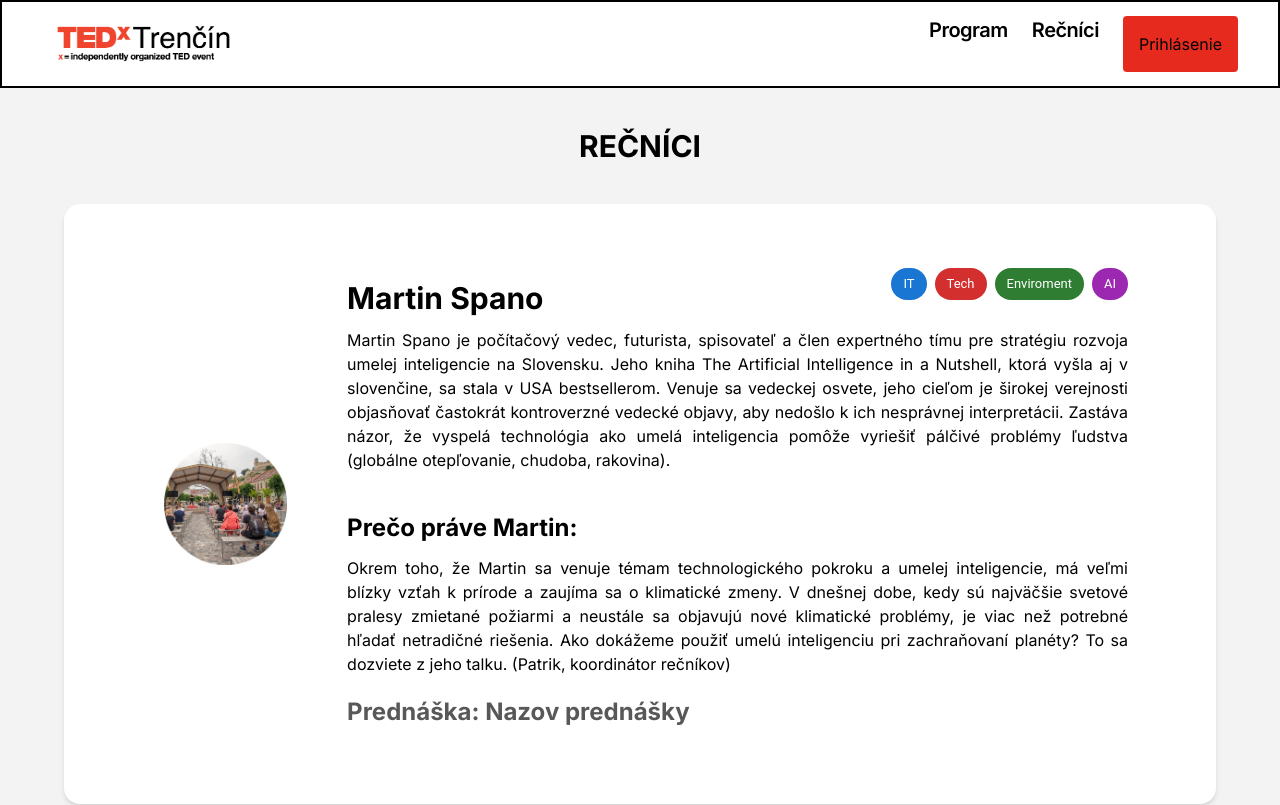
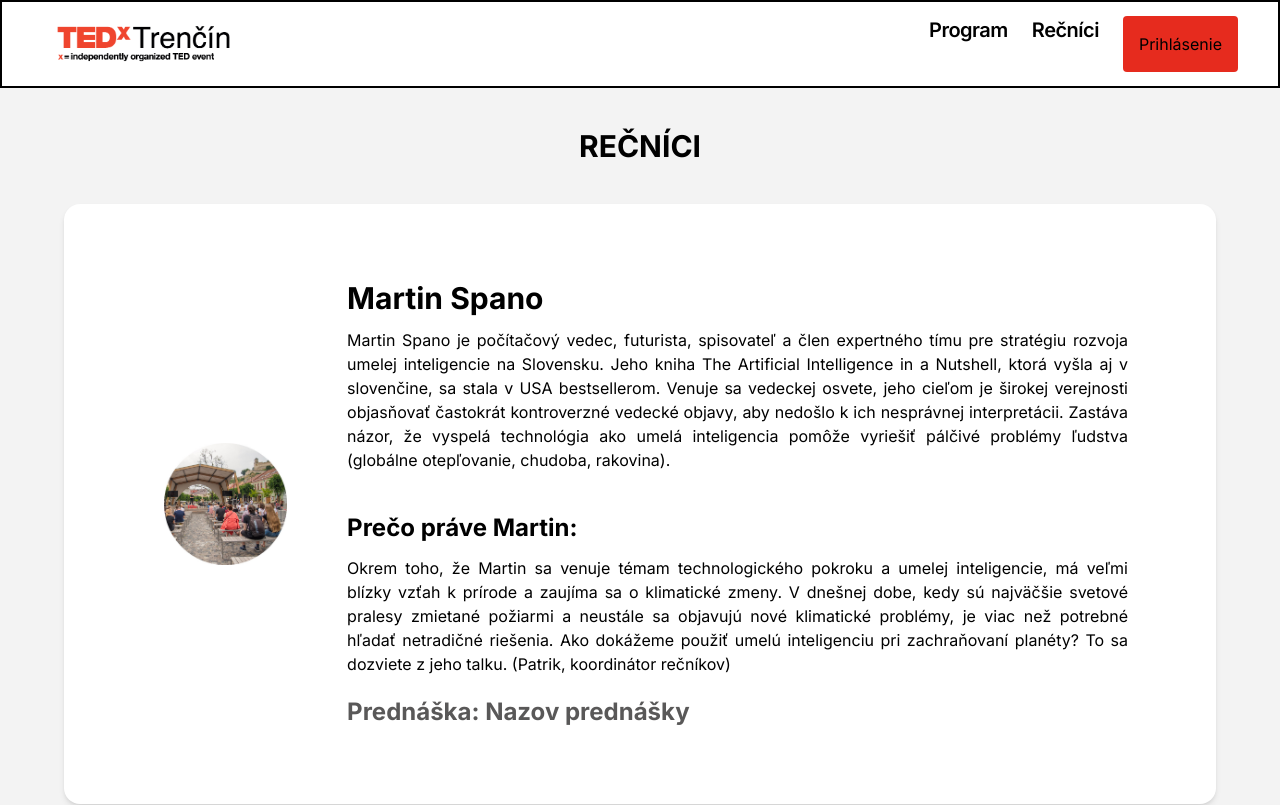
Before and after one commit to xliskova/PV247-TEDx-event-manager, a Next.js app: page /speakers in a window 1280 px wide. Shown: the top 805 px of the page. Built offline with nearby package versions, Linux system fonts and the light colour scheme.

Commit message:
refactor: Tags to work with Tag[]

```diff
--- a/src/components/DetailInformation.tsx
+++ b/src/components/DetailInformation.tsx
@@ -21,7 +21,6 @@ export const DetailInformation = ({ className }: DetailInformationProps) => {
       <div className="px-6 text-justify">
         <div className="flex justify-between">
           <h1>Martin Spano</h1>
-          <Tags />
         </div>
         <span>
           Martin Spano je počítačový vedec, futurista, spisovateľ a člen
--- a/src/components/EventCard.tsx
+++ b/src/components/EventCard.tsx
@@ -14,7 +14,19 @@ export const EventCard = ({ event }: { event: Event }) => {
         <h2 className="font-bold text-3xl"> {event.speaker} </h2>
         {event.description && <p>{event.description}</p>}
         <div className="flex justify-end pt-5">
-          <Tags />
+          <Tags
+            tags={[
+              { id: 1, title: 'IT', color: 'primary', eventId: event.id },
+              { id: 2, title: 'Tech', color: 'error', eventId: event.id },
+              {
+                id: 3,
+                title: 'Enviroment',
+                color: 'success',
+                eventId: event.id,
+              },
+              { id: 4, title: 'AI', color: 'secondary', eventId: event.id },
+            ]}
+          />
         </div>
       </div>
     </Link>
--- a/src/components/Tags.tsx
+++ b/src/components/Tags.tsx
@@ -1,12 +1,13 @@
 import Chip from '@mui/material/Chip';
 import Stack from '@mui/material/Stack';
-export const Tags = () => {
+import { Tag } from '@prisma/client';
+
+export const Tags = ({ tags }: { tags: Tag[] }) => {
   return (
     <Stack direction="row" spacing={1}>
-      <Chip label="IT" color="primary" />
-      <Chip label="Tech" color="error" />
-      <Chip label="Enviroment" color="success" />
-      <Chip label="AI" color="secondary" />
+      {tags.map((t) => (
+        <Chip key={t.id} label={t.title} color={t.color} />
+      ))}
     </Stack>
   );
 };
```
